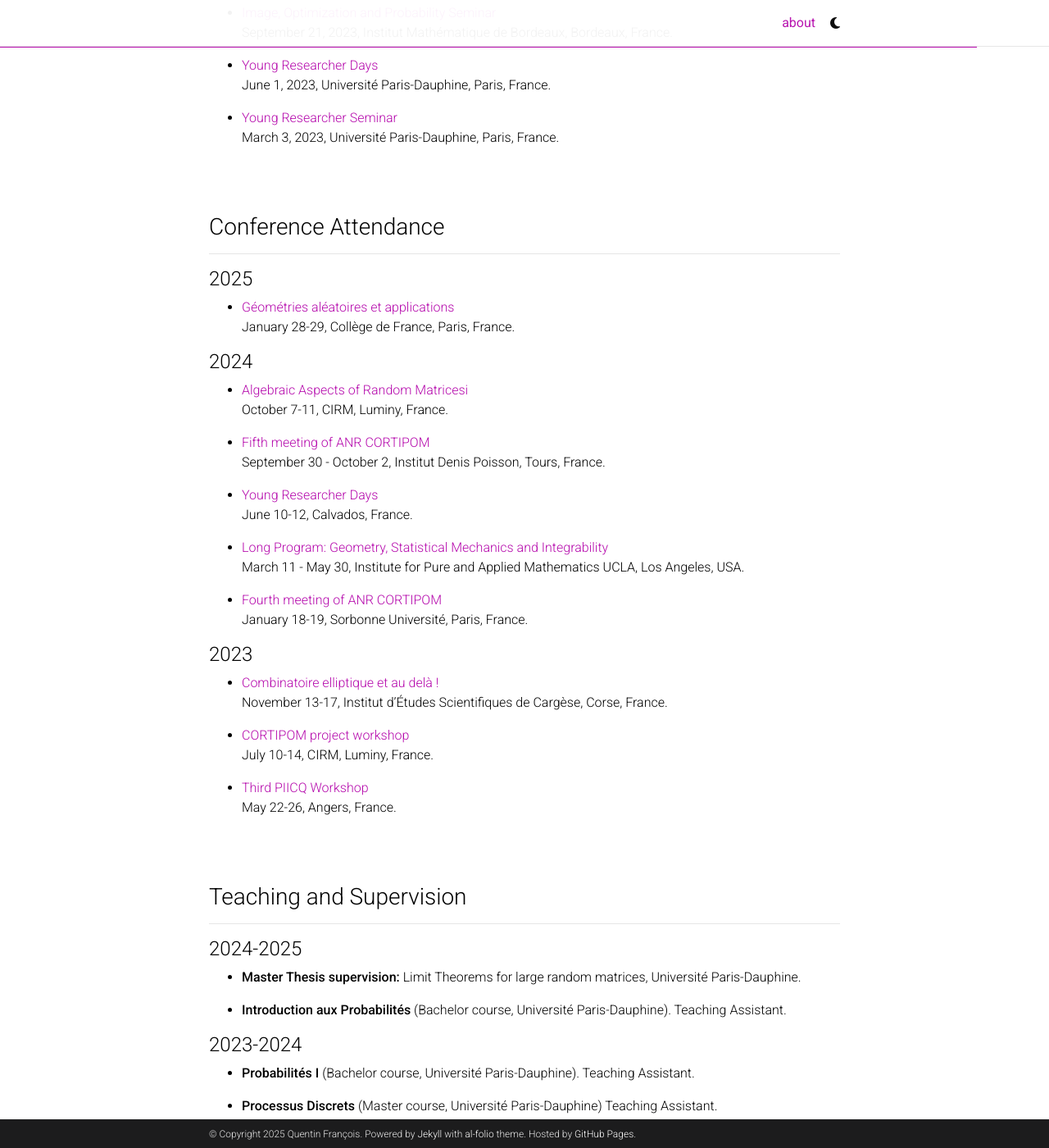
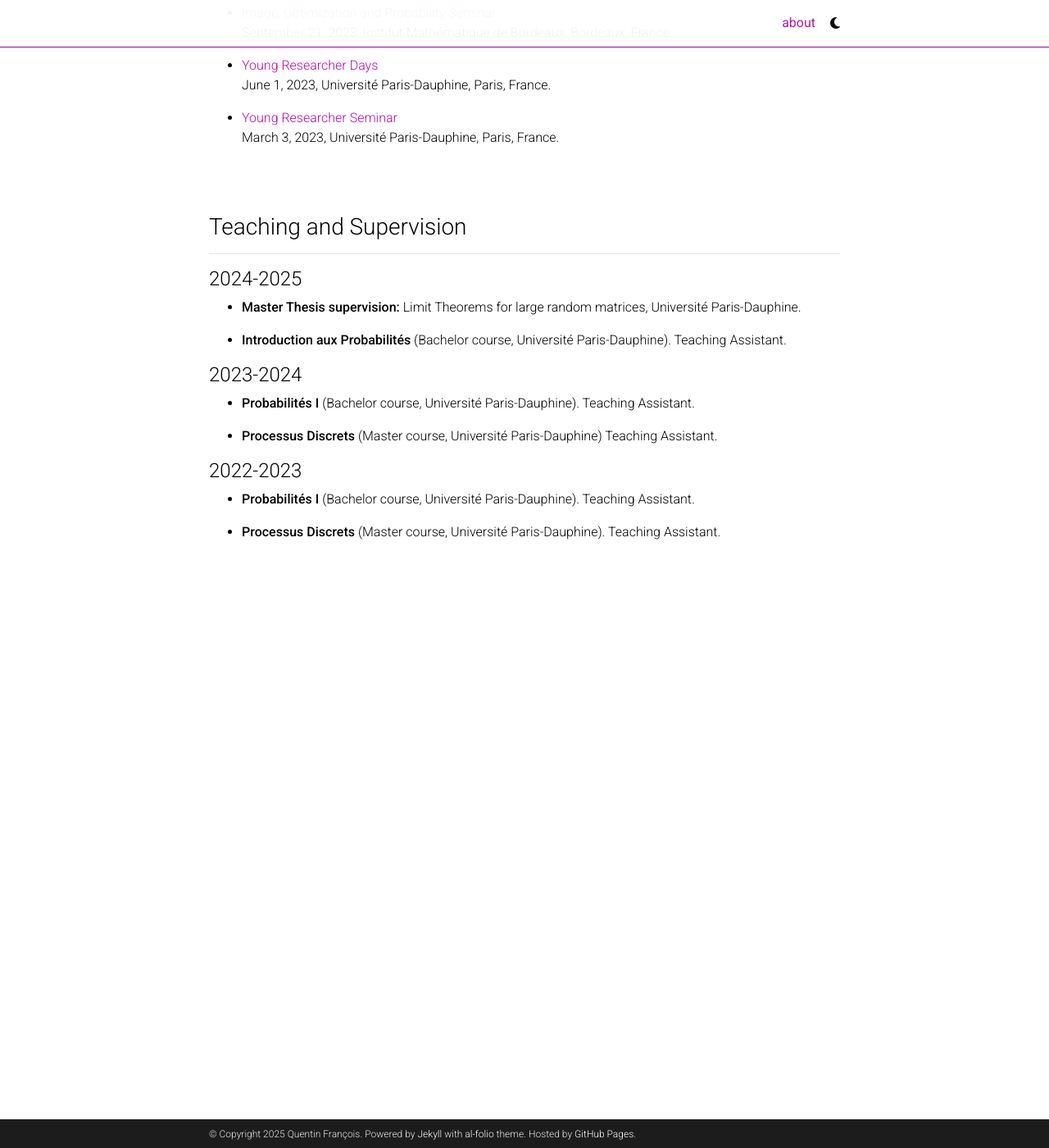
Before and after one commit to qufrancois/qufrancois.github.io, a Jekyll site: the page built from _pages/about.md, in a window 1280 px wide and 1400 px high, scrolled down 2210 px. Shown: the whole window at 82% size. Built offline with Jekyll 4.4.1, drawn with Linux system fonts in a browser that asks for light colours; full-size pictures stand in for the smaller copies a plugin makes; comment, search, counter and statistics services are not loaded; a style sheet for code colours, icons or effects is not loaded.

Commit message:
Removed confs

```diff
--- a/_pages/about.md
+++ b/_pages/about.md
@@ -145,55 +145,6 @@
  <br>
  <br>
 
-### Conference Attendance
----
-
-#### 2025
-
-- [Géométries aléatoires et applications](https://www.college-de-france.fr/fr/agenda/colloque/geometries-aleatoires-et-applications)
- <br>
-January 28-29, Collège de France, Paris, France.
-
-
-#### 2024
-
-- [Algebraic Aspects of Random Matricesi](https://conferences.cirm-math.fr/3052.html)
- <br>
- October 7-11, CIRM, Luminy, France.
-
-- [Fifth meeting of ANR CORTIPOM](https://idpoisson.fr/rostam/post/cortipom_automne_24/)
- <br>
- September 30 - October 2, Institut Denis Poisson, Tours, France.
-
-- [Young Researcher Days](https://sites.google.com/view/young-researchers-days/)
- <br>
- June 10-12, Calvados, France.
-
-- [Long Program: Geometry, Statistical Mechanics and Integrability](https://www.ipam.ucla.edu/programs/long-programs/geometry-statistical-mechanics-and-integrability/)
- <br>
-March 11 - May 30, Institute for Pure and Applied Mathematics UCLA, Los Angeles, USA.
-
-- [Fourth meeting of ANR CORTIPOM](https://tarrago.perso.math.cnrs.fr/Quatrieme_rencontre_ANR_Cortipom.html)
- <br>
- January 18-19, Sorbonne Université, Paris, France.
-
-
-#### 2023
-
-- [Combinatoire elliptique et au delà !](https://cargesecombinepic.wp.imt.fr)
- <br>
- November 13-17, Institut d’Études Scientifiques de Cargèse, Corse, France.
-
-- [CORTIPOM project workshop](https://conferences.cirm-math.fr/2932.html)
- <br>
- July 10-14, CIRM, Luminy, France.
-
-- [Third PIICQ Workshop](https://piicq.pages.math.cnrs.fr/PIICQW3/)
- <br>
- May 22-26, Angers, France.
-
- <br>
- <br>
 
 ### Teaching and Supervision
 ---
```
